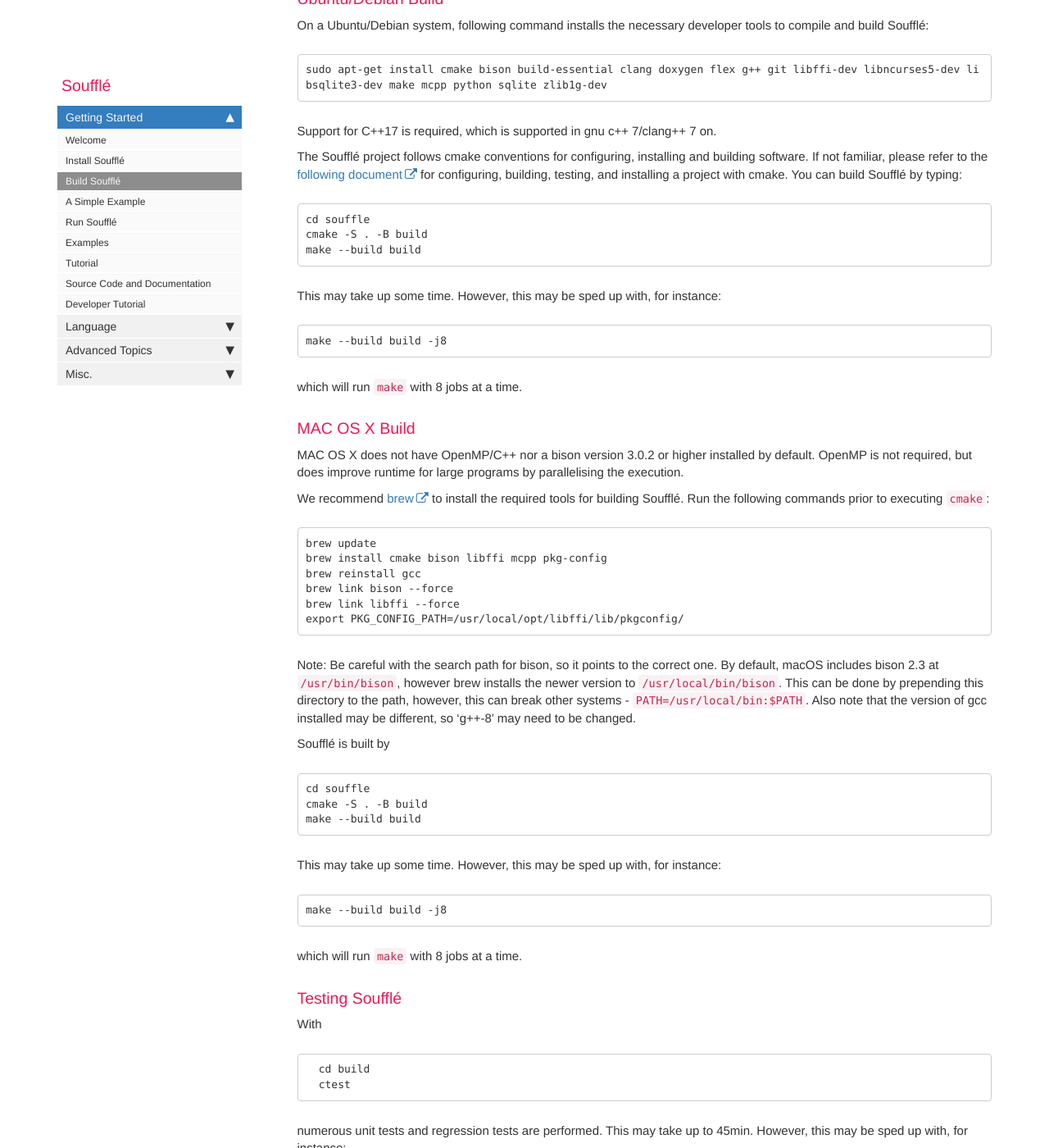
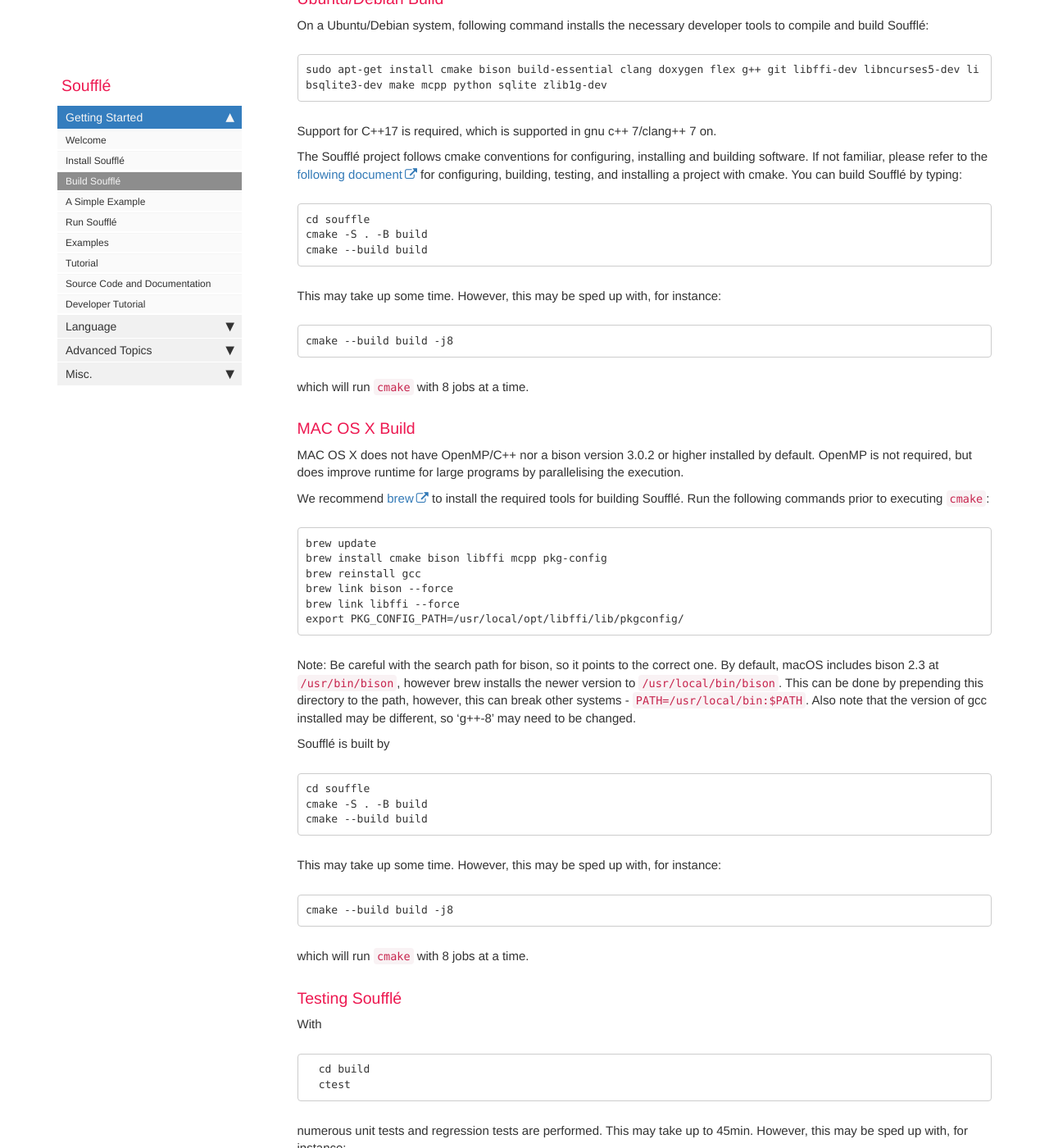
Before and after one commit to souffle-lang/souffle-lang.github.io, a Jekyll site: the page built from pages/docs/build.md, in a window 1280 px wide and 1400 px high, scrolled down 617 px. Shown: the whole window at 82% size. Built offline with Jekyll 4.4.1, drawn with Linux system fonts in a browser that asks for light colours; comment, search, counter and statistics services are not loaded.

Commit message:
Replace make with cmake in build.md

````diff
--- a/pages/docs/build.md
+++ b/pages/docs/build.md
@@ -27,13 +27,13 @@ The Soufflé project follows cmake conventions for configuring, installing and b
 ```
 cd souffle
 cmake -S . -B build
-make --build build
+cmake --build build
 ```
 This may take up some time. However, this may be sped up with, for instance:
 ```
-make --build build -j8
+cmake --build build -j8
 ```
-which will run `make` with 8 jobs at a time.
+which will run `cmake` with 8 jobs at a time.
 
 ### MAC OS X Build
 
@@ -56,13 +56,13 @@ Soufflé is built by
 ```
 cd souffle
 cmake -S . -B build
-make --build build
+cmake --build build
 ```
 This may take up some time. However, this may be sped up with, for instance:
 ```
-make --build build -j8
+cmake --build build -j8
 ```
-which will run `make` with 8 jobs at a time.
+which will run `cmake` with 8 jobs at a time.
 
 ### Testing Soufflé
 
````
